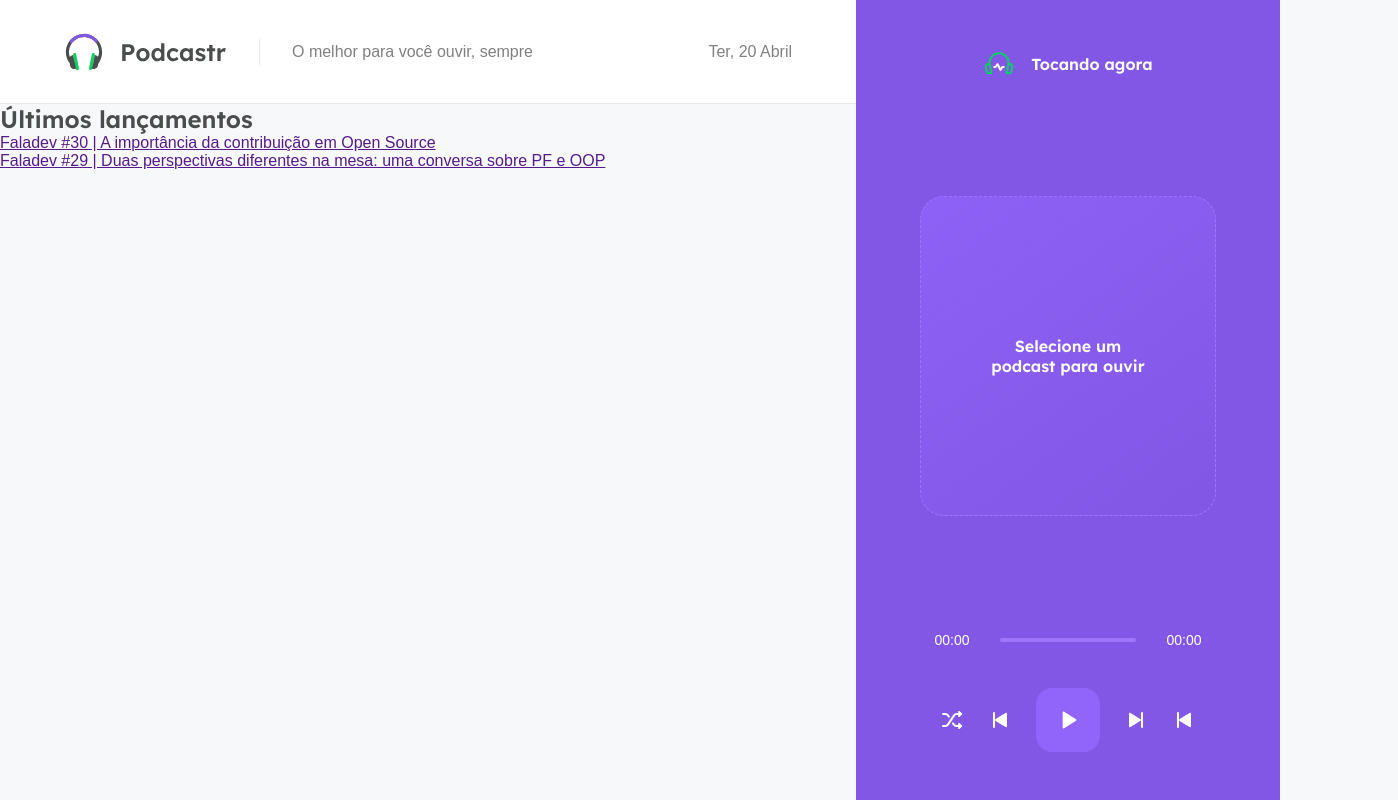
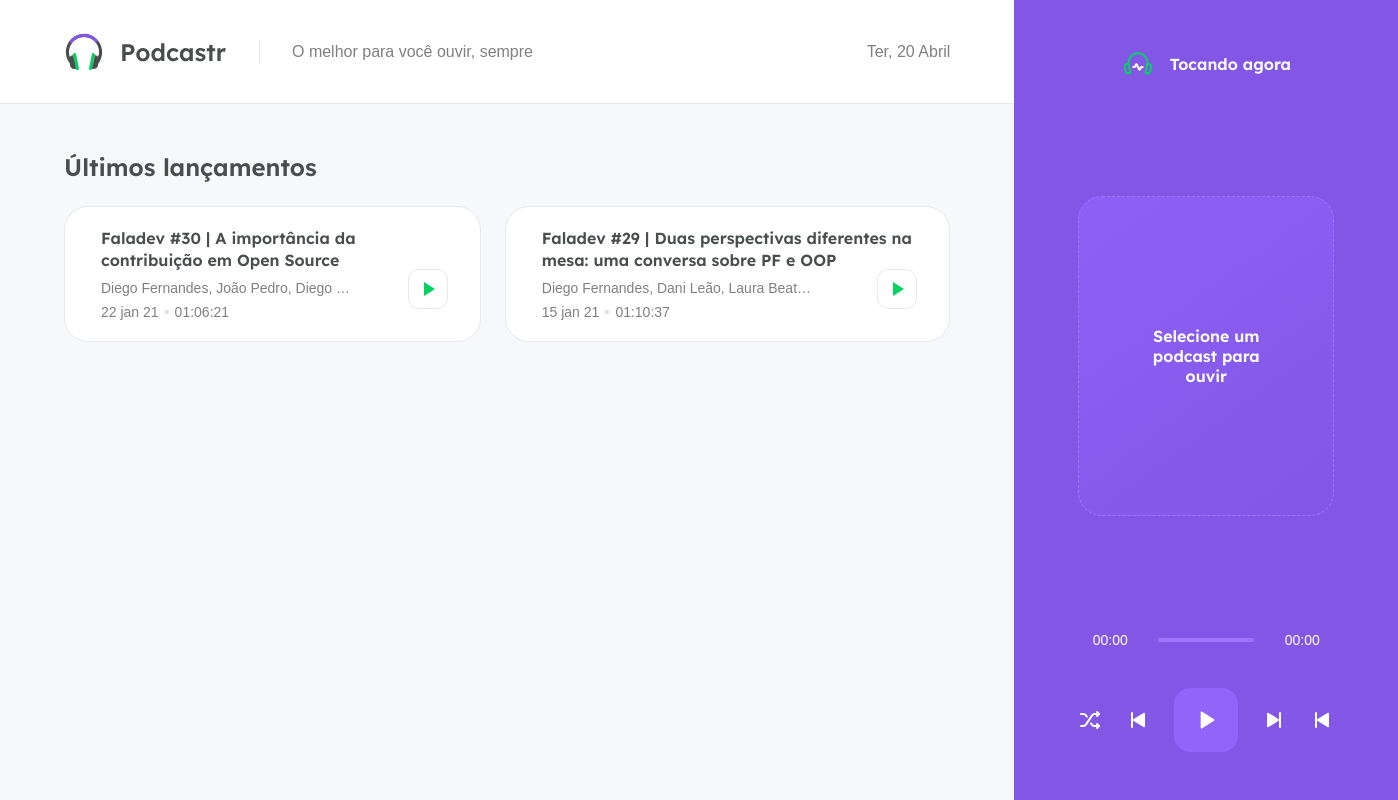
Before and after one commit to DeeSouza/podcastr-app, a Next.js app: page / in a window 1280 px wide. Shown: the whole page, 1398 px wide, since content can reach past the window. Built offline with nearby package versions, Linux system fonts and the light colour scheme; data requests are answered from the project's data file; grey boxes are pictures that could not be loaded.

Commit message:
Create section latest episodes

```diff
--- /dev/null
+++ b/next.config.js
@@ -0,0 +1,7 @@
+module.exports = {
+    images: {
+        domains: [
+            'storage.googleapis.com'
+        ]
+    }
+}
--- a/src/pages/home.module.scss
+++ b/src/pages/home.module.scss
@@ -0,0 +1,108 @@
+.homepage {
+    padding: 0 4rem;
+    height: calc(100vh - 6.5rem);
+    overflow-y: scroll;
+
+    h2 {
+        margin-top: 3rem;
+        margin-bottom: 1.5rem;
+    }
+}
+
+.latestEpisodes {
+    ul {
+        list-style: none;
+        display: grid;
+        grid-template-columns: repeat(2, 1fr);
+        gap: 1.5rem;
+
+        li {
+            background: var(--white);
+            border: 1px solid var(--gray-100);
+            padding: 1.25rem;
+            border-radius: 1.5rem;
+            position: relative;
+            display: flex;
+            align-items: center;
+
+            img {
+                width: 6rem;
+                height: 6rem;
+                border-radius: 1rem;
+            }
+
+            .episodeDetails {
+                flex: 1;
+                margin-left: 1rem;
+
+                a {
+                    display: block;
+                    color: var(--gray-800);
+                    font-family: Lexend, sans-serif;
+                    font-weight: 600;
+                    text-decoration: none;
+                    line-height: 1.4rem;
+
+                    &:hover {
+                        text-decoration: underline;
+                    }
+                }
+
+                p {
+                    font-size: 0.875rem;
+                    margin-top: 0.5rem;
+                    max-width: 70%;
+                    white-space: nowrap;
+                    overflow: hidden;
+                    text-overflow: ellipsis;
+                }
+
+                span {
+                    display: inline-block;
+                    margin-top: 0.5rem;
+                    font-size: 0.875rem;
+
+                    &:last-child {
+                        margin-left: 0.5rem;
+                        padding-left: 0.5rem;
+                        position: relative;
+
+                        &::after {
+                            content: "";
+                            width: 4px;
+                            height: 4px;
+                            border-radius: 2px;
+                            background: #DDD;
+                            position: absolute;
+                            left: 0;
+                            top: 50%;
+                            transform: translate(-50%, -50%);
+                        }
+                    }
+                }
+            }
+
+            button {
+                position: absolute;
+                right: 2rem;
+                bottom: 2rem;
+                width: 2.5rem;
+                height: 2.5rem;
+                background: var(--white);
+                border: 1px solid var(--gray-100);
+                border-radius: 0.675rem;
+                font-size: 0;
+                transition: filter 0.2s;
+
+                img {
+                    width: 1.5rem;
+                    height: 1.5rem;
+                }
+
+                &:hover {
+                    filter: brightness(0.95);
+                }
+            }
+        }
+    }
+}
--- a/src/pages/index.tsx
+++ b/src/pages/index.tsx
@@ -1,4 +1,5 @@
 import { GetStaticProps } from 'next';
+import Image from 'next/image';
 import { format, parseISO } from 'date-fns';
 import ptBR from 'date-fns/locale/pt-BR';
 import { api } from '../services/api';
@@ -40,7 +41,24 @@
           {latestEpisodes.map(episode => {
             return (
               <li key={episode.id}>
-                <a href="">{episode.title}</a>
+                <Image
+                  width={192}
+                  height={192}
+                  src={episode.thumbnail}
+                  alt={episode.title}
+                  objectFit="cover"
+                />
+
+                <div className={styles.episodeDetails}>
+                  <a href="">{episode.title}</a>
+                  <p>{episode.members}</p>
+                  <span>{episode.publishedAt}</span>
+                  <span>{episode.durationAsString}</span>
+                </div>
+
+                <button type="button">
+                  <img src="/play-green.svg" alt="Tocar Episódio"/>
+                </button>
               </li>
             )
           })}
```
